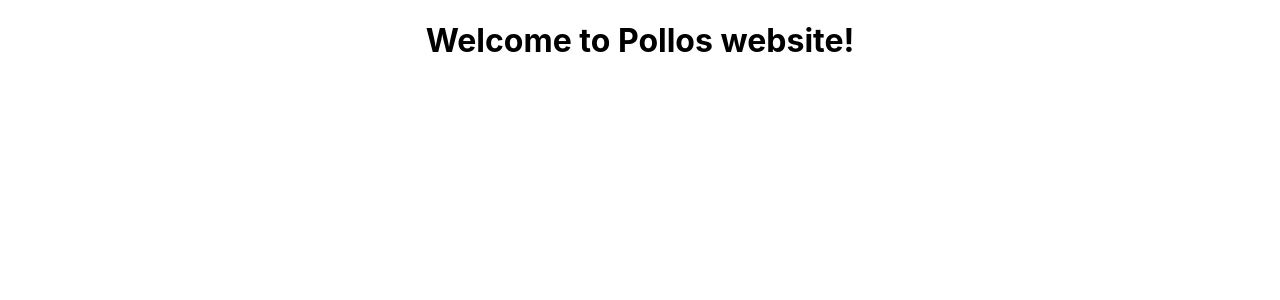
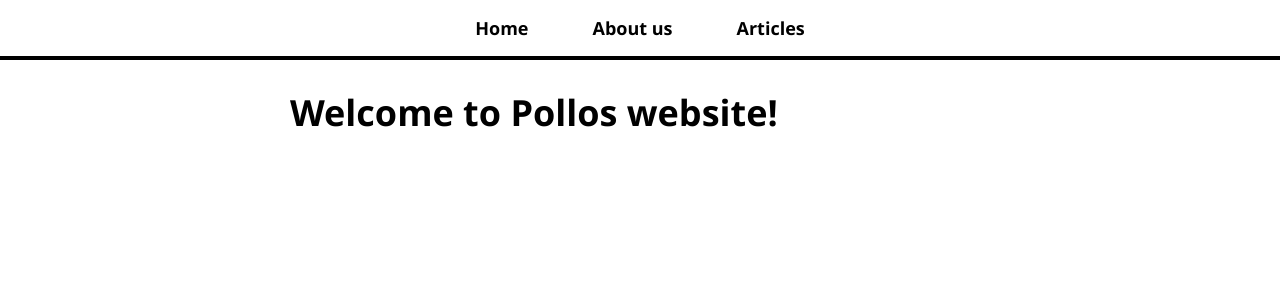
Before and after one commit to work-henry-smith/forbes-frontend, a React (Create React App) app: page / in a window 1280 px wide. Shown: the top 300 px of the page. Built offline with nearby package versions, Linux system fonts and the light colour scheme.

Commit message:
add the NavBar component and change app.css

```diff
--- a/src/App.css
+++ b/src/App.css
@@ -1,38 +1,102 @@
-.App {
-  text-align: center;
+body {
+  font-family: 'Segoe UI', Tahoma, Geneva, Verdana, sans-serif;
+  font-size: 18px;
 }
 
-.App-logo {
-  height: 40vmin;
-  pointer-events: none;
+button {
+  padding: 16px;
+  font-family: 'Segoe UI', Tahoma, Geneva, Verdana, sans-serif;
+  font-size: 16px;
+  background-color: black;
+  color: white;
+  border-radius: 8px;
+  cursor: pointer;
 }
 
-@media (prefers-reduced-motion: no-preference) {
-  .App-logo {
-    animation: App-logo-spin infinite 20s linear;
-  }
+h3, h4 {
+  margin-bottom: 0;
 }
 
-.App-header {
-  background-color: #282c34;
-  min-height: 100vh;
-  display: flex;
-  flex-direction: column;
-  align-items: center;
-  justify-content: center;
-  font-size: calc(10px + 2vmin);
+nav {
+  border-bottom: 4px solid black;
+  text-align: center;
+  position: fixed;
+  top: 0;
+  width: 100%;
+  background: white;
+}
+
+nav ul {
+  list-style-type: none;
+  margin: 0;
+  padding: 0;
+}
+
+nav li {
+  display: inline-block;
+  padding-top: 16px;
+  padding-bottom: 16px;
+}
+
+nav a {
+  text-decoration: none;
+  color: black;
+  font-weight: bold;
+  padding: 16px 32px;
+}
+
+nav a:hover {
+  background: black;
   color: white;
 }
 
-.App-link {
-  color: #61dafb;
+#page-body {
+  max-width: 700px;
+  margin: auto;
+  padding-top: 64px;
 }
 
-@keyframes App-logo-spin {
-  from {
-    transform: rotate(0deg);
-  }
-  to {
-    transform: rotate(360deg);
-  }
+.article-list-item {
+  text-decoration: none;
+  color: black;
+  padding: 16px 0 0 0;
 }
+
+.article-list-item p {
+  padding-bottom: 32px;
+  border-bottom: 2px solid black;
+}
+
+#add-comment-form {
+  border-bottom: 2px solid black;
+  padding: 16px;
+}
+
+#add-comment-form h3 {
+  margin-bottom: 16px;
+}
+
+#add-comment-form input, textarea {
+  display: block;
+  width: 300px;
+  padding: 8px;
+  border-radius: 8px;
+  font-family: 'Segoe UI', Tahoma, Geneva, Verdana, sans-serif;
+  font-size: 18px;
+  border: 2px solid black;
+  margin-bottom: 16px;
+}
+
+#add-comment-form button {
+  width: 320px;
+}
+
+#upvotes-section button, p {
+  display: inline-block;
+  margin-right: 16px;
+}
+
+.comment {
+  border-bottom: 2px solid black;
+  padding: 16px;
+}
--- a/src/App.js
+++ b/src/App.js
@@ -4,12 +4,14 @@
 import ArticlesListPage from './pages/ArticlesListPage';
 import ArticlePage from './pages/ArticlePage';
 import {BrowserRouter,Routes,Route} from 'react-router-dom';
+import NavBar from './NavBar';
 
 
 function App() {
   return (
     <BrowserRouter>
       <div className="App">
+        <NavBar />
         <div id='page-body'>
           <Routes>
             <Route path='/' element={<HomePage />} />
--- /dev/null
+++ b/src/NavBar.js
@@ -0,0 +1,15 @@
+import {Link} from 'react-router-dom';
+
+const NavBar = () => {
+    return (
+        <nav>
+            <ul>
+                <li><Link to='/'>Home</Link></li>
+                <li><Link to='/about'>About us</Link></li>
+                <li><Link to='/articles'>Articles</Link></li>
+            </ul>
+        </nav>
+    )
+}
+
+export default NavBar;
```
